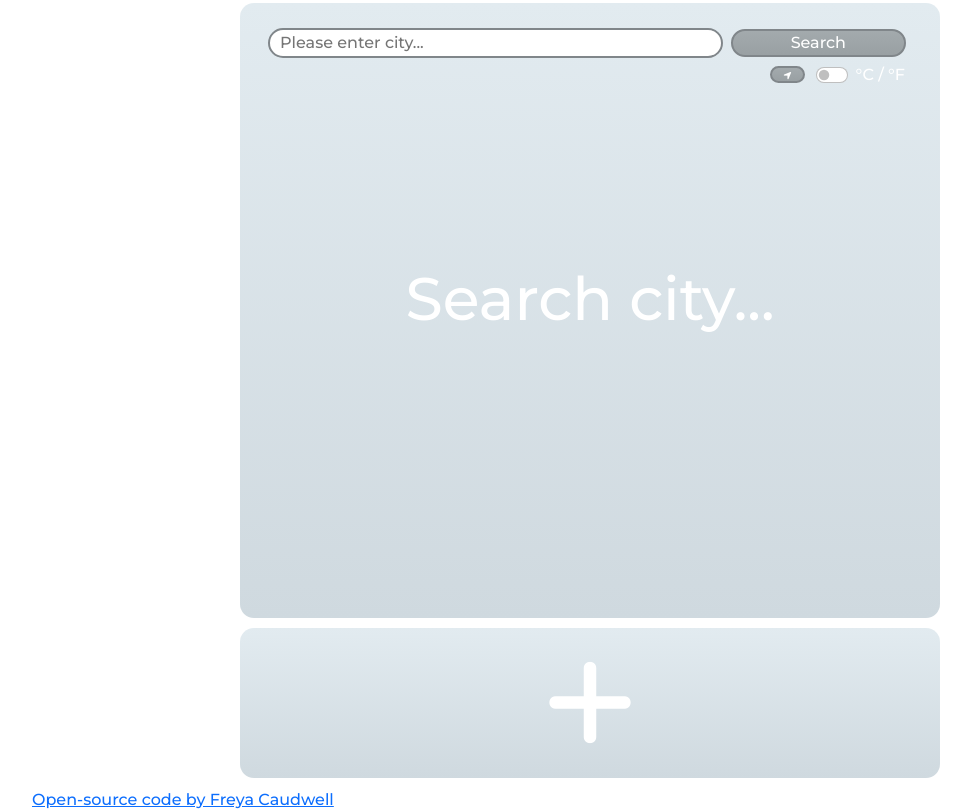
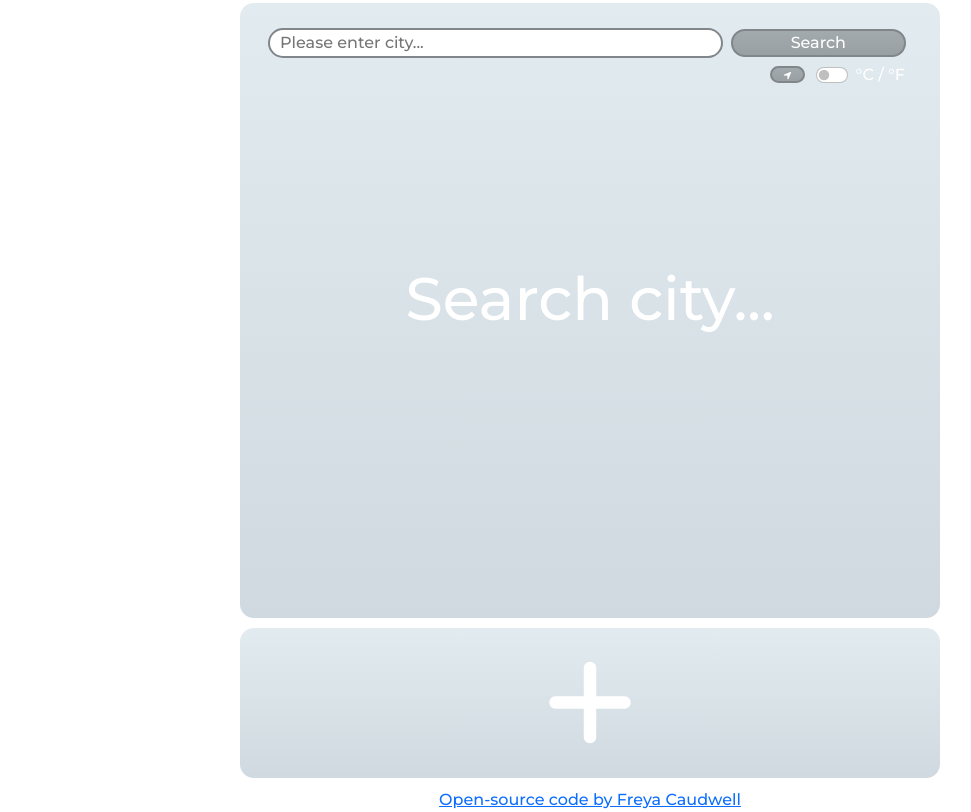
Before and after one commit to fcaud/Weather-app--module-2-, a plain HTML site: page index.html in a window 1280 px wide. Shown: the part 1322-2134 px from the top of the page, without its empty margins (50-1021 px from the left). Drawn offline with nearby package versions, Linux system fonts and the light colour scheme.

Commit message:
Updated styles for open source code link

```diff
--- a/index.html
+++ b/index.html
@@ -326,8 +326,11 @@
         <button class="plus-icon icon"><i class="fas fa-plus"></i></button>
       </section>
 
-      <div class="code-source-link">
-        <a href="https://github.com/fcaud/Weather-app--module-2-.git"
+      <div>
+        <a
+          href="https://github.com/fcaud/Weather-app--module-2-.git"
+          target="_blank"
+          class="code-source-link"
           >Open-source code by Freya Caudwell</a
         >
       </div>
--- a/src/styles.css
+++ b/src/styles.css
@@ -52,6 +52,12 @@ hr {
   width: 80%;
   border-top: 2px solid #fff;
   opacity: 90%;
+}
+
+a.code-source-link {
+  text-align: center;
+  display: block;
+  margin: 0 auto;
 }
 
 .header-filler {
```
